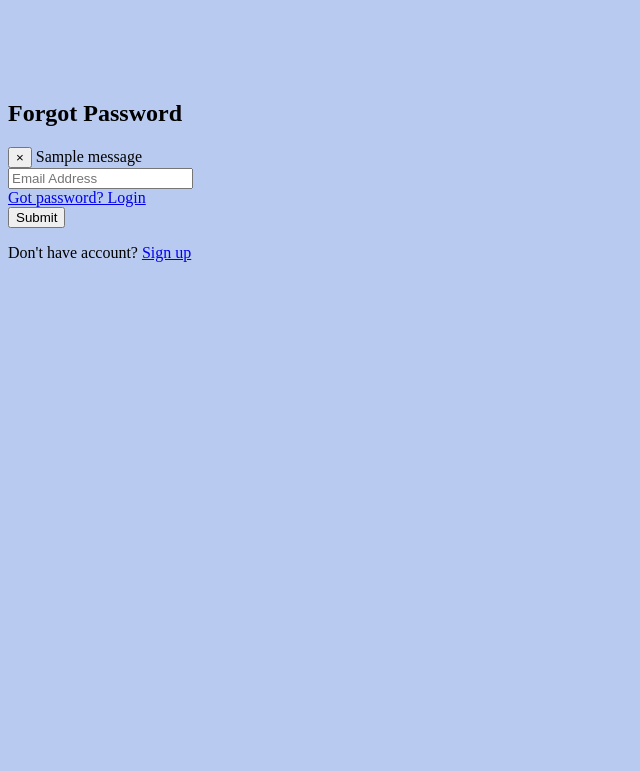
After one commit to lianahasan/Techeria, a Django app: page /forgotPassword in a window 1280 px wide. The commit adds this page. Shown: the top 771 px of the page, without its empty margins (0-640 px from the left). Run offline with Django 3.2, Linux system fonts and the light colour scheme; tables that the repository leaves empty hold one stand-in row (values such as "Sample post"); one stand-in notice (Sample message) is shown; parts of the project's set-up code (start-up, migrations or seed data) failed here and were passed over.

Commit message:
forgot-password

```diff
--- a/techeria_controller/techeria_app/views.py
+++ b/techeria_controller/techeria_app/views.py
@@ -4,92 +4,21 @@ from django.shortcuts import redirect, render
 from techeria_app.models import BuyerModel, SellerModel, Products, Laptops,Smartphone
 from django.contrib.auth.models import User, auth
 
+from django.contrib.auth.decorators import login_required
+
 from django.contrib import messages
+
+# Verification email
+from django.contrib.sites.shortcuts import get_current_site
+from django.template.loader import render_to_string
+from django.utils.http import urlsafe_base64_encode, urlsafe_base64_decode
+from django.utils.encoding import force_bytes
+from django.contrib.auth.tokens import default_token_generator
+from django.core.mail import EmailMessage
 
 
 # Create your views here.
-def index(request):
-    product = Products.objects.all()
-    context = {
-        'product': product
-    }
-    return render(request, 'index.html', context)
 
-def about(request):
-    return render(request, 'about.html')
-
-def contact(request):
-    return render(request, 'contact.html')
-
-def laptop(request):
-    laptop = Laptops.objects.all()
-    context = {
-        'laptop': laptop
-    }
-    return render(request, 'laptop.html', context)
-
-def smartphone(request):
-    smartphone = Smartphone.objects.all()
-    context = {
-        'smartphone': smartphone
-    }
-    return render(request, 'smartphone.html', context)
-
-def loginpage(request):
-    return render(request, 'loginpage.html')
-
-def cart(request):
-    return render(request, 'cart.html')
-
-def checkout(request):
-    return render(request, 'checkout.html')
-
-def registration(request):
-    return render(request, 'registration.html')
-
-def search(request):
-    q = request.GET['q']
-    data = Products.objects.filter(name__icontains=q)
-    return render(request, 'search.html', {'data': data})
-def product(request):
-    return render(request, 'product.html')
-
-def productInfo(request, i):
-    oneProduct = Products.objects.get(id=i)
-    context = {
-        'oneProduct': oneProduct
-    }
-    return render(request, 'productInfo.html', context)
-
-def registration(request):
-
-
-    if request.method == 'POST':
-        first_name = request.POST ['First_Name']
-        last_name = request.POST ['Last_Name']
-        date_of_birth = request.POST ['Date_of_Birth']
-        email = request.POST ['Email_Id']
-        mobile_number = request.POST ['Mobile_Number']
-        address = request.POST['Address']
-        user_name = request.POST['Username']
-        city = request.POST ['City']
-        state = request.POST ['State']
-        zip_code = request.POST ['Zip_Code']
-        country = request.POST ['Country']
-        password = request.POST ['Password']
-        confirm_password = request.POST ['Confirm_Password']
-        category = request.POST.get ('kk')
-
-        buyer = BuyerModel()
-        seller = SellerModel()
-
-
-
-
-
-
-
-# Create your views here.
 def index(request):
     product = Products.objects.all()
     context = {
@@ -122,8 +51,32 @@ def search(request):
     q = request.GET['q']
     data = Products.objects.filter(name__icontains=q)
     return render(request, 'search.html', {'data': data})
+
+
 def product(request):
     return render(request, 'product.html')
+
+
+def productInfo(request, i):
+    oneProduct = Products.objects.get(id=i)
+    context = {
+        'oneProduct': oneProduct
+    }
+    return render(request, 'productInfo.html', context)
+
+def laptop(request):
+    laptop = Laptops.objects.all()
+    context = {
+        'laptop': laptop
+    }
+    return render(request, 'laptop.html', context)
+
+def smartphone(request):
+    smartphone = Smartphone.objects.all()
+    context = {
+        'smartphone': smartphone
+    }
+    return render(request, 'smartphone.html', context)
 
 def registration(request):
     if request.method == 'POST':
@@ -145,6 +98,10 @@ def registration(request):
 
         buyer = BuyerModel()
         seller = SellerModel()
+
+
+
+
 
         if password == confirm_password:
 
@@ -177,6 +134,7 @@ def registration(request):
                     user.save()
                     return redirect("loginpage")
 
+
                 elif category == "Seller":
                     seller.user_name = username
                     seller.first_name=first_name
@@ -194,12 +152,14 @@ def registration(request):
                     seller.save()
                     user.save()
                     return redirect("loginpage")
+
                 else:
                     messages.info(request, "Something goes wrong")
                     return redirect("registration")
         else:
             messages.info(request, "Password does not match")
             return redirect("registration")
+
 
     else:
 
@@ -240,29 +200,12 @@ def loginpage(request):
         return render(request, 'loginpage.html')
 
 
-
-
-
-
-
-
-
-
-
-
-
-
-
-
-
 def signUpButton(request):
     return render(request, 'registration.html')
 
 def reset_password_email(request):
     return render(request, 'reset_password_email.html')
 
-def ChangePassword(request):
-    return render(request, 'ChangePassword.html')
 
 def logout(request):
     auth.logout(request)
@@ -270,3 +213,50 @@ def logout(request):
 
 def seller(request):
     return render(request, 'seller.html')
+
+def activate(request, uidb64, token):
+    try:
+        uid = urlsafe_base64_decode(uidb64).decode()
+        user = BuyerModel._default_manager.get(pk=uid)
+    except(TypeError, ValueError, OverflowError, BuyerModel.DoesNotExist):
+        user = None
+
+    if user is not None and default_token_generator.check_token(user, token):
+        user.is_active = True
+        user.save()
+        messages.success(request, 'Congratulations! Your account is activated.')
+        return redirect('loginpage')
+    else:
+        messages.error(request, 'Invalid activation link')
+        return redirect('registration')
+
+def forgotPassword(request):
+    if request.method == 'POST':
+        email = request.POST['email']
+        if User.objects.filter(email=email).exists():
+            user = User.objects.get(email__exact=email)
+
+            # Reset password email
+            current_site = get_current_site(request)
+            mail_subject = 'Reset Your Password'
+            message = render_to_string('reset_password_email.html', {
+                'user': user,
+                # 'domain': current_site,
+                'uid': urlsafe_base64_encode(force_bytes(user.pk)),
+                'token': default_token_generator.make_token(user),
+            })
+            to_email = email
+            send_email = EmailMessage(mail_subject, message, to=[to_email])
+            send_email.send()
+
+            messages.success(request, 'Reset Password email has been sent to your email address.')
+            return redirect('loginpage')
+
+        else:
+            messages.error(request, 'Account does not exist!')
+            return redirect('forgotPassword')
+    return render(request,'forgotPassword.html')
+
+
+def resetpassword_validate(request, uidb64, token):
+    return HttpResponse('ok')
--- a/techeria_controller/techeria_controller/urls.py
+++ b/techeria_controller/techeria_controller/urls.py
@@ -19,6 +19,9 @@ from techeria_app import views
 
 from django.conf import settings
 from django.conf.urls.static import static
+from django.contrib.auth import views as auth_views
+
+
 
 urlpatterns = [
     path('admin/', admin.site.urls),
@@ -35,5 +38,8 @@ urlpatterns = [
     path('search', views.search, name='search'),
     path('p/<int:i>/', views.productInfo, name='p'),
     path('logout', views.logout, name='logout'),
+    path('forgotPassword',views.forgotPassword,name='forgotPassword'),
+
+    path('reset_password/',auth_views.PasswordResetView.as_view(),name='reset_password'),
     path('seller', views.seller, name='seller'),
 ] + static(settings.MEDIA_URL, document_root=settings.MEDIA_ROOT)
--- /dev/null
+++ b/techeria_controller/templates/alerts.html
@@ -0,0 +1,13 @@
+{% if messages %}
+
+    {% for message in messages %}
+    <div id="message" class="container">
+    <div {% if message.tags %} class="alert alert-{{ message.tags }}"{% endif %} role="alert">
+      <button type="button" class="close" data-dismiss="alert"><span aria-hidden="true">&times;</span></button>
+        {% if message.level == DEFAULT_MESSAGE_LEVELS.ERROR %}Error: {% endif %}
+        {{ message }}
+    </div>
+    </div>
+    {% endfor %}
+
+{% endif %}
--- /dev/null
+++ b/techeria_controller/templates/forgotPassword.html
@@ -0,0 +1,43 @@
+{% load static %}
+<!DOCTYPE html>
+<style>
+body {
+  background-color:#B9CAF1 !important;
+
+}
+</style>
+
+<section class="section-conten padding-y" style="min-height:84vh">
+
+<!-- ============================ COMPONENT LOGIN   ================================= -->
+
+
+
+	<div class="card mx-auto" style="max-width: 600px; margin-top:100px;">
+
+      <div class="card-body">
+      <h1 class="card-title mb-4">Forgot Password</h1>
+      {% include 'alerts.html' %}
+      <form action="{% url 'forgotPassword' %}" method="POST">
+        {% csrf_token %}
+          <div class="form-group">
+			 <input type="email" class="form-control" placeholder="Email Address" name="email">
+          </div> <!-- form-group// -->
+
+          <div class="form-group">
+          	<a href="{% url 'loginpage' %}" class="float-right">Got password? Login</a>
+
+          </div> <!-- form-group form-check .// -->
+          <div class="form-group">
+              <button type="submit" class="btn btn-primary btn-block"> Submit  </button>
+          </div> <!-- form-group// -->
+      </form>
+      </div> <!-- card-body.// -->
+    </div> <!-- card .// -->
+
+     <p class="text-center mt-4">Don't have account? <a href="{% url 'registration' %}">Sign up</a></p>
+     <br><br>
+<!-- ============================ COMPONENT LOGIN  END.// ================================= -->
+
+</section>
+</html>
--- a/techeria_controller/templates/loginpage.html
+++ b/techeria_controller/templates/loginpage.html
@@ -66,7 +66,7 @@ nav{
 			   </select>
 			   <br><br>
 			<button type="submit">Login</button>
-			<a href="#">Forget  Username/Password</a>
+      <a href="{% url 'forgotPassword' %}" class="float-right">Forgot password?</a>
 			<p>I am new here <a href="registration"> SignUp</a></p>
 		</form>
 
```
Also changed, not shown: techeria_controller/templates/resetPassword.html (renamed from techeria_controller/templates/ChangePassword.html, +7 -3 lines), techeria_controller/templates/verification-email.html (added, +10 -0 lines).
